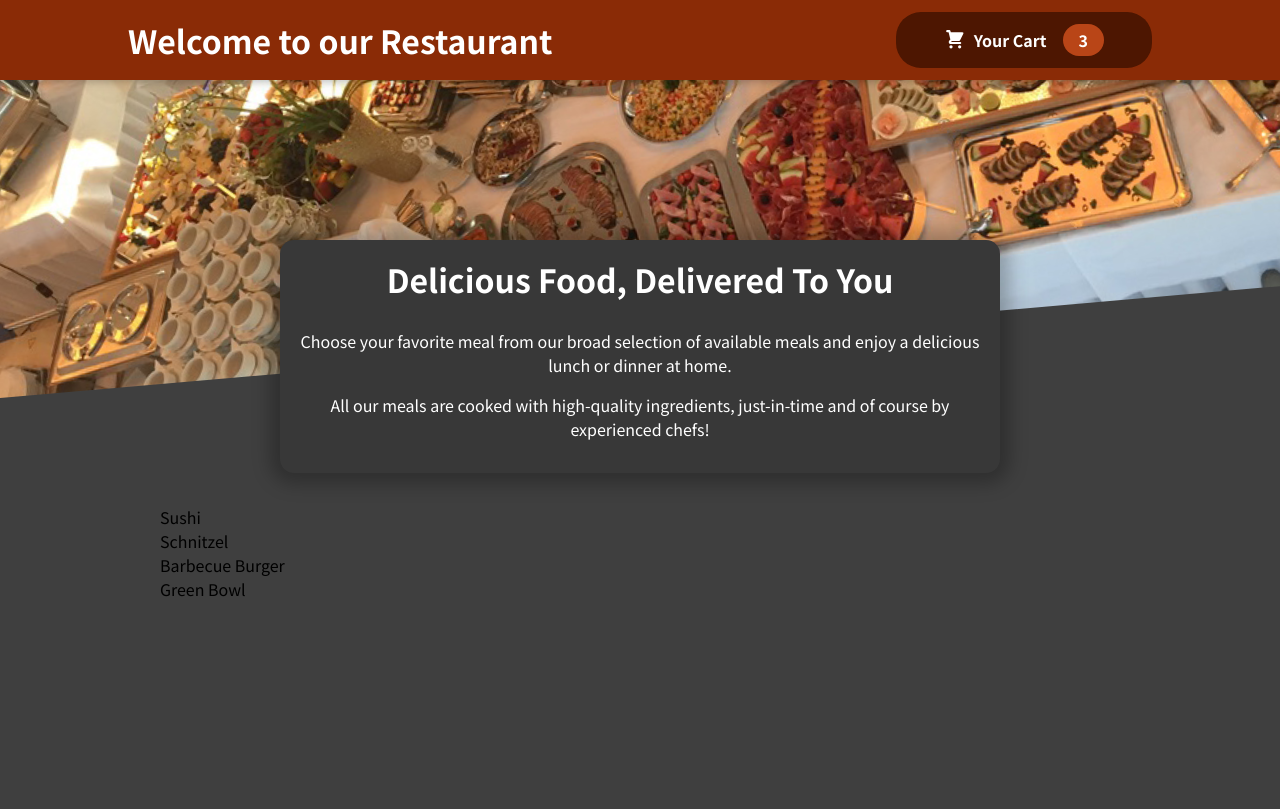
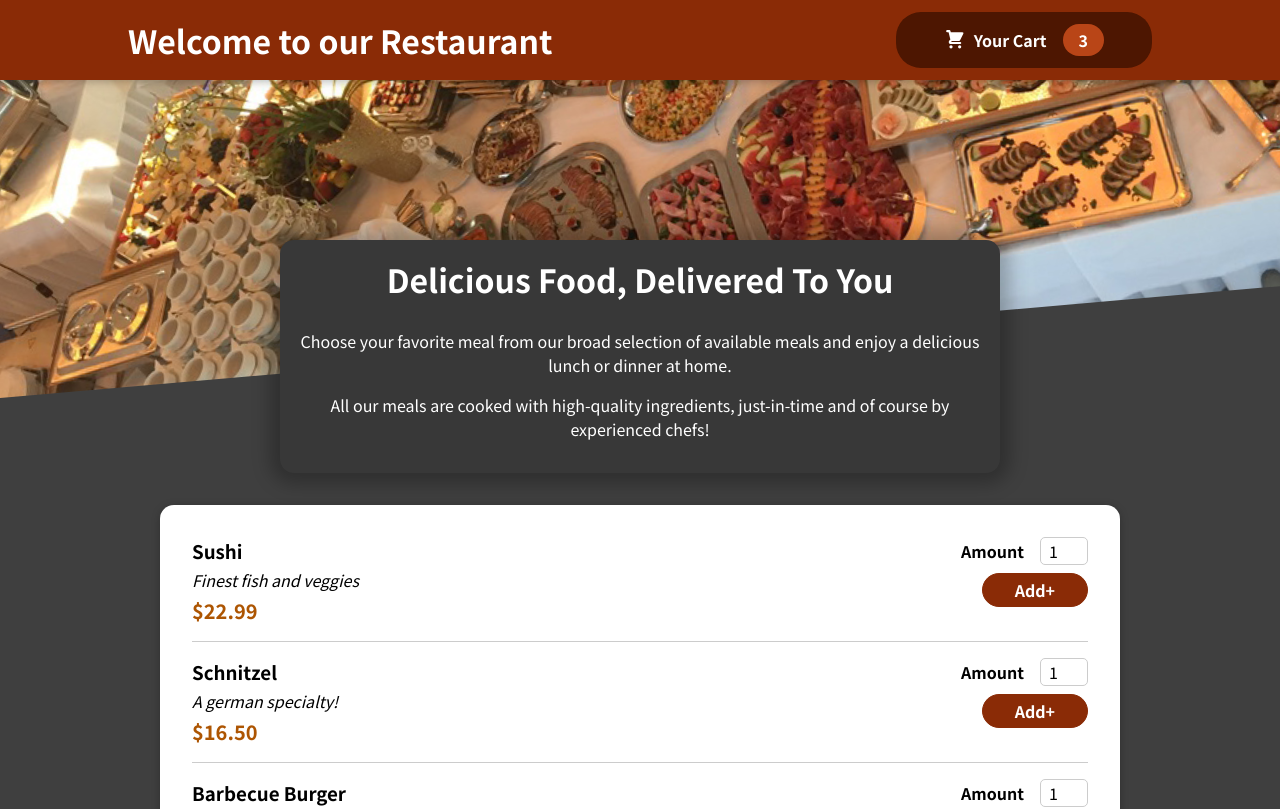
Before and after one commit to prannat-jain/react-food-ordering, a React (Create React App) app: page / in a window 1280 px wide. Shown: the top 809 px of the page. Built offline with nearby package versions, Linux system fonts and the light colour scheme.

Commit message:
added user input functionality

```diff
--- a/src/components/Meals/AvailableMeals.js
+++ b/src/components/Meals/AvailableMeals.js
@@ -1,4 +1,6 @@
 import classes from "./AvailableMeals.module.css";
+import Card from "../UI/Card";
+import MealItem from "./MealItem/MealItem";
 
 //static database
 const DUMMY_MEALS = [
@@ -29,12 +31,22 @@
 ];
 
 const AvailableMeals = () => {
-  //mapping meal names to <li> elements
-  const mealsList = DUMMY_MEALS.map((meal) => <li>{meal.name}</li>);
+  //mapping meal names to <li> elements in MealItem component js file
+  const mealsList = DUMMY_MEALS.map((meal) => (
+    <MealItem
+      id={meal.id}
+      key={meal.id}
+      name={meal.name}
+      description={meal.description}
+      price={meal.price}
+    ></MealItem>
+  ));
 
   return (
     <section className={classes.meals}>
-      <ul>{mealsList}</ul>
+      <Card>
+        <ul>{mealsList}</ul>
+      </Card>
     </section>
   );
 };
--- /dev/null
+++ b/src/components/Meals/MealItem/MealItem.js
@@ -0,0 +1,22 @@
+import classes from "./MealItem.module.css";
+import MealItemForm from "./MealItemForm";
+
+const MealItem = (props) => {
+  const price = `$${props.price.toFixed(2)}`;
+  return (
+    <li className={classes.meal}>
+      <div>
+        <h3>{props.name}</h3>
+        <div className={classes.description}>{props.description}</div>
+        <div className={classes.price}>{price}</div>
+      </div>
+
+      {/*Form for user input below*/}
+      <div>
+        <MealItemForm id={props.id}></MealItemForm>
+      </div>
+    </li>
+  );
+};
+
+export default MealItem;
--- /dev/null
+++ b/src/components/Meals/MealItem/MealItem.module.css
@@ -0,0 +1,22 @@
+.meal {
+  display: flex;
+  justify-content: space-between;
+  margin: 1rem;
+  padding-bottom: 1rem;
+  border-bottom: 1px solid #ccc;
+}
+
+.meal h3 {
+  margin: 0 0 0.25rem 0;
+}
+
+.description {
+  font-style: italic;
+}
+
+.price {
+  margin-top: 0.25rem;
+  font-weight: bold;
+  color: #ad5502;
+  font-size: 1.25rem;
+}
--- /dev/null
+++ b/src/components/Meals/MealItem/MealItemForm.js
@@ -0,0 +1,24 @@
+import classes from "./MealItemForm.module.css";
+import Input from "../../UI/Input";
+
+const MealItemForm = (props) => {
+  return (
+    <form className={classes.form}>
+      <Input
+        label="Amount"
+        //inbuilt attributes for input below
+        input={{
+          id: "amount_" + props.id, // setting unique ids using props
+          type: "number",
+          min: "1",
+          max: "5",
+          step: "1",
+          defaultValue: "1",
+        }}
+      ></Input>
+      <button>Add+</button>
+    </form>
+  );
+};
+
+export default MealItemForm;
--- /dev/null
+++ b/src/components/Meals/MealItem/MealItemForm.module.css
@@ -0,0 +1,20 @@
+.form {
+  text-align: right;
+}
+
+.form button {
+  font: inherit;
+  cursor: pointer;
+  background-color: #8a2b06;
+  border: 1px solid #8a2b06;
+  color: white;
+  padding: 0.25rem 2rem;
+  border-radius: 20px;
+  font-weight: bold;
+}
+
+.form button:hover,
+.form button:active {
+  background-color: #641e03;
+  border-color: #641e03;
+}
--- /dev/null
+++ b/src/components/UI/Card.js
@@ -0,0 +1,6 @@
+import classes from "./Card.module.css";
+
+const Card = (props) => {
+  return <div className={classes.card}>{props.children}</div>;
+};
+export default Card;
--- /dev/null
+++ b/src/components/UI/Card.module.css
@@ -0,0 +1,6 @@
+.card {
+  padding: 1rem;
+  box-shadow: 0 2px 8px rgba(0, 0, 0, 0.25);
+  border-radius: 14px;
+  background-color: white;
+}
--- /dev/null
+++ b/src/components/UI/Input.js
@@ -0,0 +1,13 @@
+import classes from "./Input.module.css";
+
+const Input = (props) => {
+  return (
+    <div className={classes.input}>
+      <label htmlFor={props.input.id}>{props.label}</label>
+      {/*The ...props.input simply adds all the type, id, etc attributes of all input tags it gets without writing specifically*/}
+      <input {...props.input}></input>
+    </div>
+  );
+};
+
+export default Input;
--- /dev/null
+++ b/src/components/UI/Input.module.css
@@ -0,0 +1,18 @@
+.input {
+  display: flex;
+  align-items: center;
+  margin-bottom: 0.5rem;
+}
+
+.input label {
+  font-weight: bold;
+  margin-right: 1rem;
+}
+
+.input input {
+  width: 3rem;
+  border-radius: 5px;
+  border: 1px solid #ccc;
+  font: inherit;
+  padding-left: 0.5rem;
+}
```
